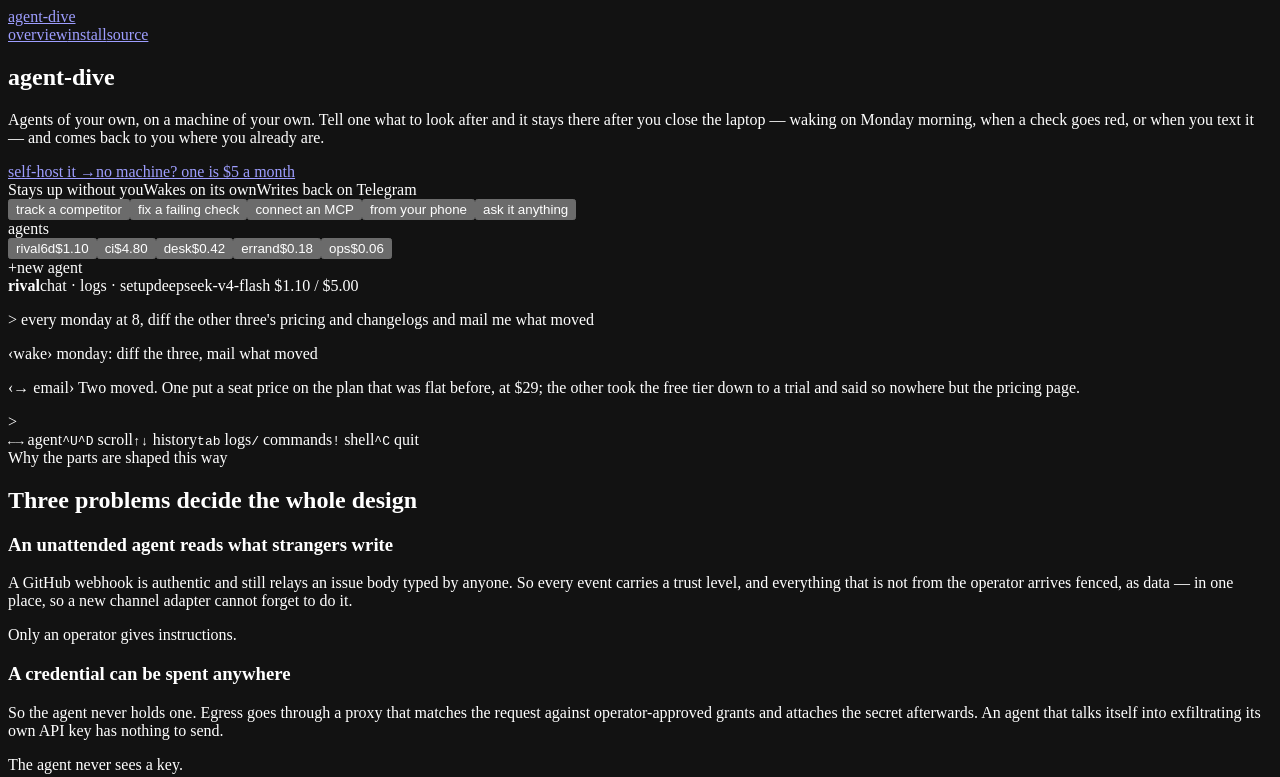
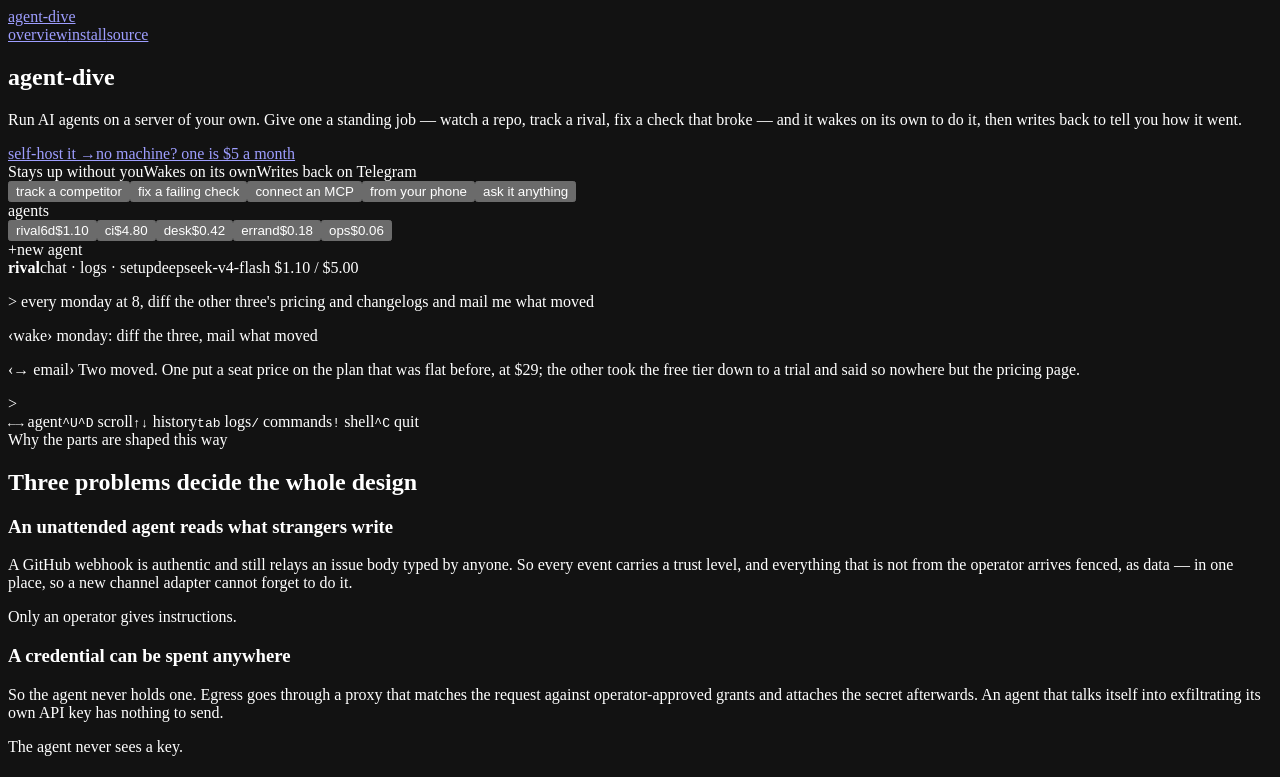
Before and after one commit to mormonnegro/squad, a Next.js app in the folder site/: page / in a window 1280 px wide. Shown: the top 777 px of the page. Built offline with nearby package versions, Linux system fonts and the light colour scheme.

Commit message:
Say plainly what an agent does before saying what it is like
The lede described the feeling of having one rather than the work it does.
Name the job instead — watch a repo, track a rival, fix a broken check —
so somebody who has never run one knows within a line what they would use
it for.

```diff
--- a/site/lib/site.ts
+++ b/site/lib/site.ts
@@ -20,4 +20,4 @@ export const PI = "https://github.com/earendil-works/pi";
 
 export const TITLE = "agent-dive";
 export const TAGLINE =
-	"Agents of your own, on a machine of your own. Tell one what to look after and it stays there after you close the laptop, waking on Monday morning, when a check goes red, or when you text it, and comes back to you where you already are.";
+	"Run AI agents on a server of your own. Give one a standing job — watch a repo, track a rival, fix a check that broke — and it wakes on its own to do it, then writes back to tell you how it went.";
--- a/site/pages/index.tsx
+++ b/site/pages/index.tsx
@@ -151,9 +151,9 @@ export default function Home() {
 				<div className="wrap">
 					<h1>agent-dive</h1>
 					<p className="lede">
-						Agents of your own, on a machine of your own. Tell one what to look after and it stays
-						there after you close the laptop — waking on Monday morning, when a check goes red, or
-						when you text it — and comes back to you where you already are.
+						Run AI agents on a server of your own. Give one a standing job — watch a repo, track a
+						rival, fix a check that broke — and it wakes on its own to do it, then writes back to
+						tell you how it went.
 					</p>
 					<div className="jump-row">
 						<Link href="/install" className="jump jump-lead">
```
